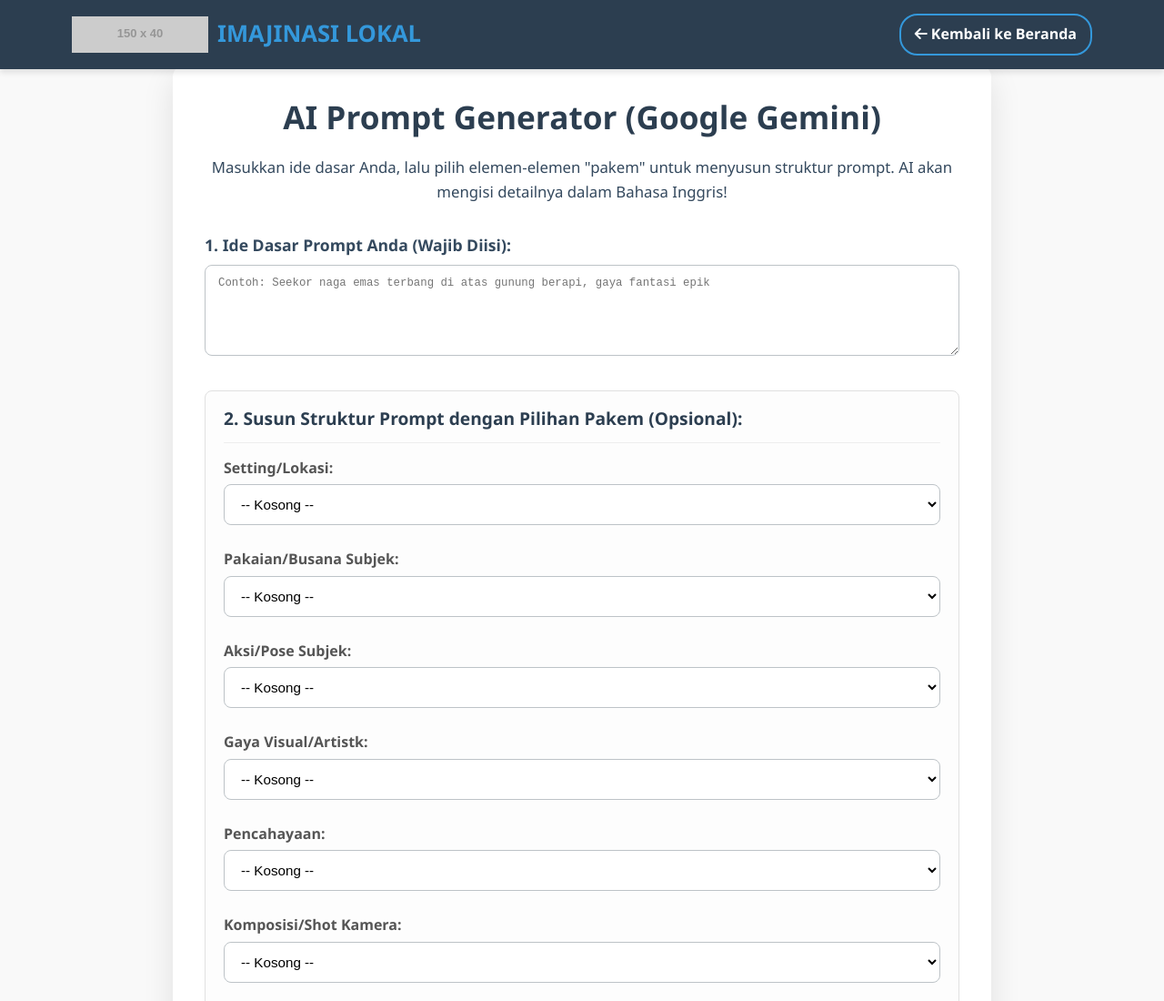
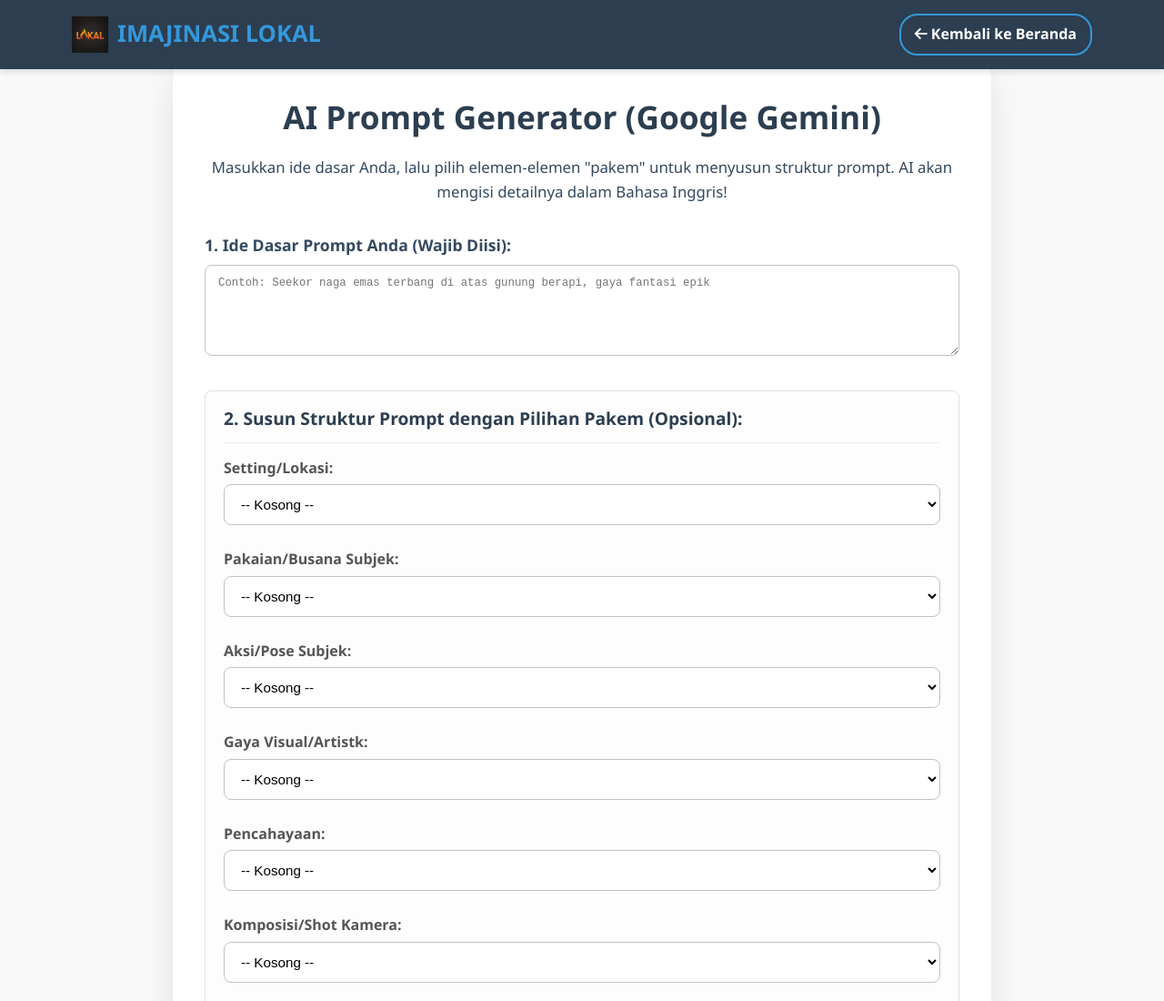
Before and after one commit to masmameh010/imajinasilokal1, a plain HTML site: page ai-prompt-generator-template.html in a window 1280 px wide. Shown: the top 1100 px of the page at 91% size. Drawn offline with Linux system fonts and the light colour scheme; placeholder pictures from the web are drawn by us.

Commit message:
Update ai-prompt-generator-template.html

```diff
--- a/ai-prompt-generator-template.html
+++ b/ai-prompt-generator-template.html
@@ -208,7 +208,7 @@
     <header class="generator-header">
         <div class="container">
             <a href="index.html#home" class="logo">
-                <img src="images/logo-placeholder.png" alt="Logo IMAJINASI LOKAL" onerror="this.onerror=null;this.src='https://placehold.co/150x40/3498db/ffffff?text=LOGO';this.style.height='40px';">
+                <img src="images/logo.png" alt="Logo IMAJINASI LOKAL" onerror="this.onerror=null;this.src='https://placehold.co/150x40/3498db/ffffff?text=LOGO';this.style.height='40px';">
                 <span class="logo-text">IMAJINASI LOKAL</span>
             </a>
             <a href="index.html" class="back-to-main-home">
```
